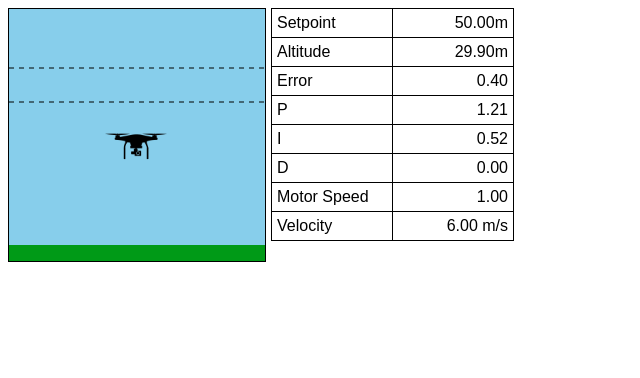
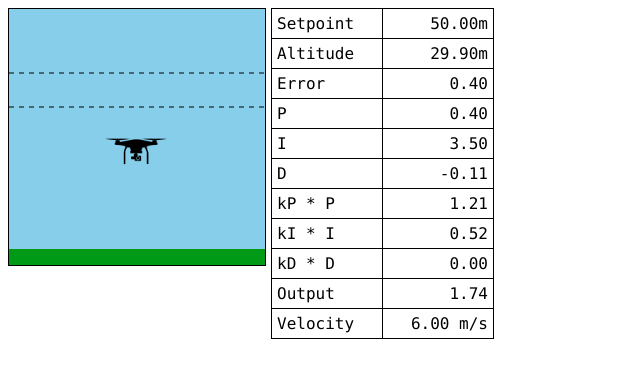
Before and after one commit to teamelite48/pid-simulation, a plain HTML site: page index.html in a window 1280 px wide. Shown: the whole page, without its empty margins (0-640 px from the left). Drawn offline with Linux system fonts and the light colour scheme.

Commit message:
Add more telemetry to UI

```diff
--- a/canvas.js
+++ b/canvas.js
@@ -1,7 +1,8 @@
 class Canvas {
-	constructor(width, height) {
-		this.width = width;
-		this.height = height;
+	width = 256;
+	height = 256;
+
+	constructor() {
 
 		var canvas = document.getElementById("canvas");
 		canvas.width = this.width
@@ -21,24 +22,24 @@ class Canvas {
 
 	draw(obj) {
 
-		this.ctx.drawImage(this.droneImg, 95, obj.yPos * -3 + 195, 64, 64);
+		this.ctx.drawImage(this.droneImg, 95, obj.yPos * -3 + 200, 64, 64);
 
 	}
 
 	drawLandscape() {
 		this.ctx.beginPath();
 		this.ctx.fillStyle = '#009A17';
-		this.ctx.fillRect(0, 236, 256, 16);
+		this.ctx.fillRect(0, 240, 256, 16);
 		this.ctx.stroke();
 
 		this.ctx.beginPath();
 		this.ctx.fillStyle = 'SkyBlue';
-		this.ctx.fillRect(0, 0, 256, 236)
+		this.ctx.fillRect(0, 0, 256, 240)
 	}
 
 	drawGoal() {
 		const goalWidth = 34;
-		const topOfGoal = 59;
+		const topOfGoal = 64;
 		const bottomOfGoal = topOfGoal + goalWidth;
 
 		this.ctx.beginPath();
--- a/index.html
+++ b/index.html
@@ -6,7 +6,7 @@
 		<title>PID Simulation</title>
 		<style>
 			body {
-				font-family: Arial, Helvetica, sans-serif;
+				font-family: Menlo, Monaco, 'Courier New', monospace;
 			}
 			td:nth-child(2) {
 				text-align: right;
@@ -18,7 +18,7 @@
 
 			td {
 				padding: 5px;
-				width: 110px;
+				width: 100px;
 			}
 			table {
 				border-collapse: collapse;
@@ -55,8 +55,20 @@
 					<td id="d"></td>
 				</tr>
 				<tr>
-					<td>Motor Speed</td>
-					<td id="speed"></td>
+					<td>kP * P</td>
+					<td id="kPP"></td>
+				</tr>
+				<tr>
+					<td>kI * I</td>
+					<td id="kII"></td>
+				</tr>
+				<tr>
+					<td>kD * D</td>
+					<td id="kDD"></td>
+				</tr>
+				<tr>
+					<td>Output</td>
+					<td id="output"></td>
 				</tr>
 				<tr>
 					<td>Velocity</td>
--- a/pid-controller.js
+++ b/pid-controller.js
@@ -12,18 +12,22 @@ class PIDController {
 	i = 0;
 	d = 0;
 
+	output = 0;
+
 	constructor() {}
 
 	calculate(measurement, setpoint) {
 		const elapsedTime = this.timer.nextTimestep();
 		this.error = (setpoint - measurement)/setpoint;
 
-		this.p = this.kP * this.error;
-		this.i += this.kI * (this.error * elapsedTime);
-		this.d = this.kD * ((this.error - this.prevError)/elapsedTime);
+		this.p = this.error;
+		this.i += this.error * elapsedTime;
+		this.d = (this.error - this.prevError) / elapsedTime;
 
 		this.prevError = this.error;
 
-		return this.p + this.i + this.d;
+		this.output = this.kP * this.p + this.kI * this.i + this.kD * this.d;
+
+		return this.output;
 	}
 }
--- a/pid-simulation.js
+++ b/pid-simulation.js
@@ -1,4 +1,4 @@
-var canvas = new Canvas(256, 252);
+var canvas = new Canvas();
 var timer = new Timer();
 var fps = 60;
 
@@ -39,7 +39,10 @@ function updateTelemetry() {
 	document.getElementById("p").innerText = `${pid.p.toFixed(2)}`;
 	document.getElementById("i").innerText = `${pid.i.toFixed(2)}`;
 	document.getElementById("d").innerText = `${pid.d.toFixed(2)}`;
-	document.getElementById("speed").innerText = `${drone.motorSpeed.toFixed(2)}`
+	document.getElementById("kPP").innerText = `${(pid.kP * pid.p).toFixed(2)}`;
+	document.getElementById("kII").innerText = `${(pid.kI * pid.i).toFixed(2)}`;
+	document.getElementById("kDD").innerText = `${(pid.kD * pid.d).toFixed(2)}`;
+	document.getElementById("output").innerText = `${pid.output.toFixed(2)}`
 
 	var velocity = drone.yVel - 9.8;
 
```
